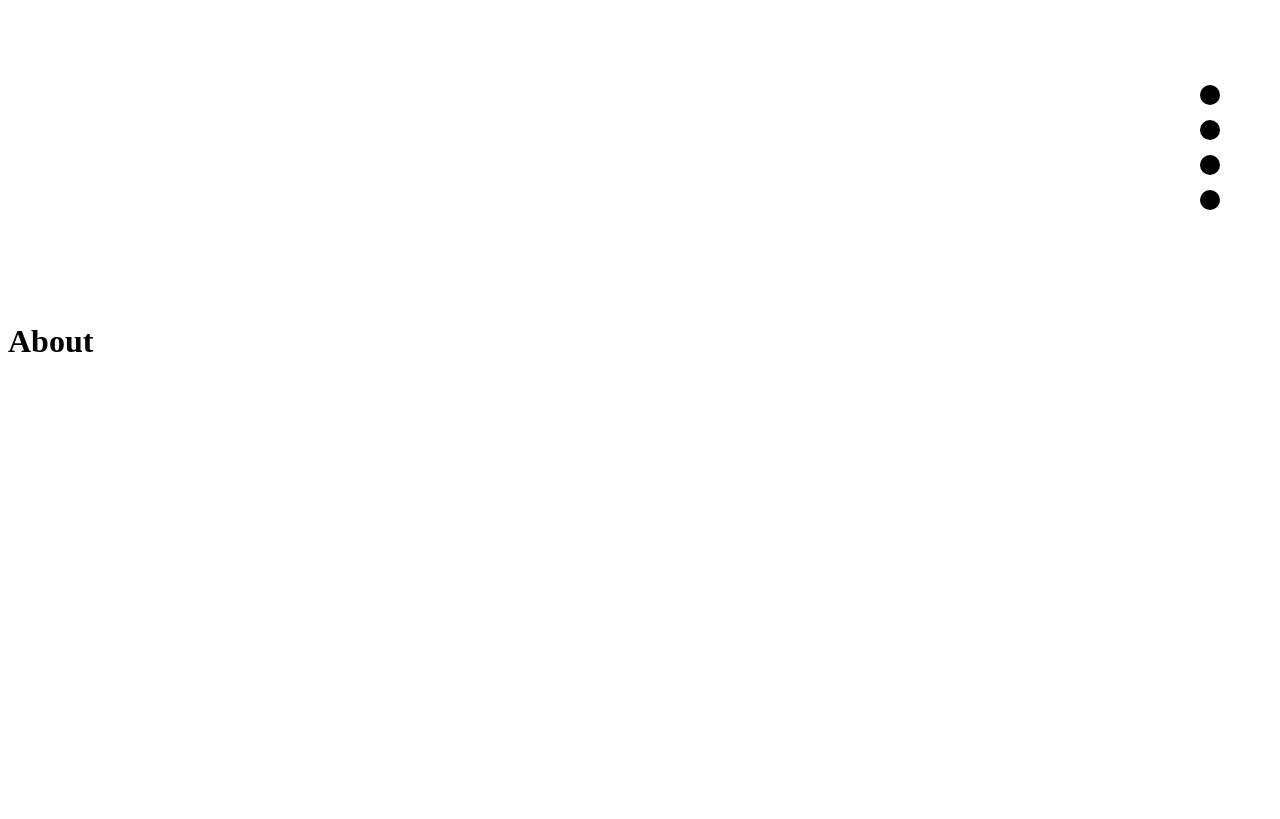
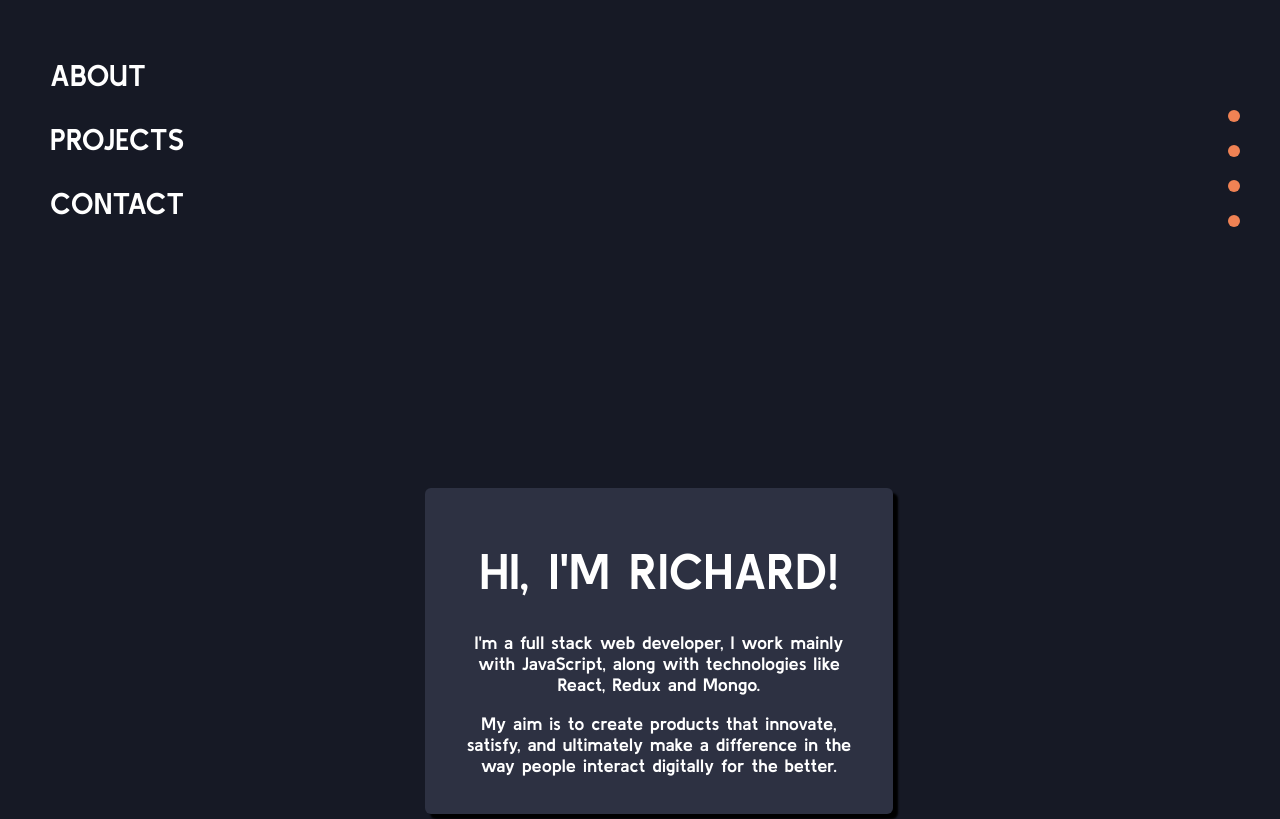
Before and after one commit to rlyhan/Richard-Han-Portfolio, a React (Create React App) app: page / in a window 1280 px wide. Shown: the part 520-1339 px from the top of the page. Built offline with nearby package versions, Linux system fonts and the light colour scheme.

Commit message:
Color scheme chosen

```diff
--- a/public/index.html
+++ b/public/index.html
@@ -8,6 +8,7 @@
       content="Web site created using create-react-app"
     />
     <title>Richard Han | Web Developer</title>
+    <link href="https://fonts.googleapis.com/css?family=Kulim+Park:700&display=swap" rel="stylesheet">
     <link href="styles.css" rel="stylesheet" type="text/css" />
   </head>
   <body>
--- a/public/styles.css
+++ b/public/styles.css
@@ -1,24 +1,83 @@
+html {
+  background-color: #161925;
+}
+
 .home, .about, .projects, .contact {
   width: 100%;
   height: 100vh;
+  padding-top: 100px;
 }
+
+/* Consistent text/elements across site */
 
 .nav-dots {
   position: fixed;
   right: 0;
   bottom: 0;
-  margin-right: 60px;
-  margin-bottom: 60px;
+  margin-right: 40px;
+  margin-bottom: 30px;
+  display: none;
 }
 
 .nav-dots div {
-  width: 20px;
-  height: 20px;
-  margin: 15px 0 10px 0;
-  background-color: black;
+  width: 12px;
+  height: 12px;
+  margin: 23px 0 23px 0;
+  background-color: #ef8254;
+  /* border: 3px solid #F1F2EB; */
   border-radius: 100%;
 }
 
 .nav-dots div:hover {
   cursor: pointer;
+  background-color: #2d3142;
 }
+
+.page-titles {
+  position: fixed;
+  left: 50px;
+  bottom: 30px;
+  color: #E0DFD5;
+  font-family: 'Kulim Park', sans-serif;
+  font-size: 30px;
+  display: none;
+}
+
+.page-titles p:hover {
+  cursor: pointer;
+}
+
+@media only screen and (min-width: 760px) {
+
+  .nav-dots, .page-titles {
+    display: block;
+  }
+
+}
+
+/* Page content */
+
+.page-content {
+  background-color: #2d3142;
+  color: white;
+  font-size: 18px;
+  font-family: 'Kulim Park', sans-serif;
+  margin: 0 30px;
+  padding: 20px 40px 20px 40px;
+  text-align: center;
+  box-shadow: 5px 5px 2px black;
+  border-radius: 6px;
+}
+
+.page-content h1 {
+  font-size: 50px;
+  color: white;
+}
+
+@media only screen and (min-width: 760px) {
+
+  .page-content {
+    margin: 0 30% 0 33%;
+  }
+
+}
--- a/src/components/About.js
+++ b/src/components/About.js
@@ -3,7 +3,19 @@ import React, { forwardRef } from 'react'
 const About = forwardRef((props, ref) => {
   return (
     <div className="about" ref={ref}>
-      <h1>About</h1>
+      <div className="page-content">
+        <h1>
+          <strong>HI, I'M RICHARD!</strong>
+        </h1>
+        <p>
+          I'm a full stack web developer, I work mainly with JavaScript, along
+          with technologies like React, Redux and Mongo.
+        </p>
+        <p>
+          My aim is to create products that innovate, satisfy, and ultimately
+          make a difference in the way people interact digitally for the better.
+        </p>
+      </div>
     </div>
   )
 })
--- a/src/components/App.js
+++ b/src/components/App.js
@@ -11,16 +11,59 @@ class App extends Component {
   constructor() {
     super()
     this.ref = []
+    window.addEventListener("scroll", function() {
+      const about = document.querySelector('.about')
+      const projects = document.querySelector('.projects')
+      const contact = document.querySelector('.contact')
+      if (window.scrollY < about.offsetTop) {
+        document.querySelectorAll('.page-titles p').forEach(title => title.style.color = 'white')
+      } else if (window.scrollY >= about.offsetTop && window.scrollY < projects.offsetTop) {
+        document.querySelectorAll('.page-titles p').forEach(title => title.style.color = 'white')
+        document.getElementById('about-title').style.color = '#ef8254'
+      } else if (window.scrollY >= projects.offsetTop && window.scrollY < contact.offsetTop) {
+        document.querySelectorAll('.page-titles p').forEach(title => title.style.color = 'white')
+        document.getElementById('projects-title').style.color = '#ef8254'
+      } else if (window.scrollY >= contact.offsetTop) {
+        document.querySelectorAll('.page-titles p').forEach(title => title.style.color = 'white')
+        document.getElementById('contact-title').style.color = '#ef8254'
+      }
+    })
+  }
+
+  setPage = (num) => {
+    // Scroll to page
+    this.ref[num].scrollIntoView({ behavior: 'smooth' })
+
+    // Changes title colors
+    // document.querySelectorAll('.page-titles p').forEach(title => title.style.color = 'white')
+    // switch(num) {
+    //   case 0:
+    //     break;
+    //   case 1:
+    //     document.getElementById('about-title').style.color = '#ef8254';
+    //     break;
+    //   case 2:
+    //     document.getElementById('projects-title').style.color = '#ef8254';
+    //     break;
+    //   case 3:
+    //     document.getElementById('contact-title').style.color = '#ef8254';
+    //     break;
+    // }
   }
 
   render() {
     return (
       <div className="App">
         <div className="nav-dots">
-          <div onClick={() => this.ref[0].scrollIntoView({ behavior: 'smooth' })}></div>
-          <div onClick={() => this.ref[1].scrollIntoView({ behavior: 'smooth' })}></div>
-          <div onClick={() => this.ref[2].scrollIntoView({ behavior: 'smooth' })}></div>
-          <div onClick={() => this.ref[3].scrollIntoView({ behavior: 'smooth' })}></div>
+          <div onClick={() => this.setPage(0)}></div>
+          <div onClick={() => this.setPage(1)}></div>
+          <div onClick={() => this.setPage(2)}></div>
+          <div onClick={() => this.setPage(3)}></div>
+        </div>
+        <div className="page-titles">
+          <p id="about-title" onClick={() => this.setPage(1)}>ABOUT</p>
+          <p id="projects-title" onClick={() => this.setPage(2)}>PROJECTS</p>
+          <p id="contact-title" onClick={() => this.setPage(3)}>CONTACT</p>
         </div>
         <Home ref={(ref) => { this.ref[0] = ref }} />
         <About ref={(ref) => { this.ref[1] = ref }} />
--- a/src/components/Contact.js
+++ b/src/components/Contact.js
@@ -3,7 +3,8 @@ import React, { forwardRef } from 'react'
 const Contact = forwardRef((props, ref) => {
   return (
     <div className="contact" ref={ref}>
-      <h1>Contact</h1>
+      <div>
+      </div>
     </div>
   )
 })
--- a/src/components/Home.js
+++ b/src/components/Home.js
@@ -3,7 +3,8 @@ import React, { forwardRef } from 'react'
 const Home = forwardRef((props, ref) => {
   return (
     <div className="home" ref={ref}>
-      <h1>Home</h1>
+      <div>
+      </div>
     </div>
   )
 })
--- a/src/components/Projects.js
+++ b/src/components/Projects.js
@@ -3,7 +3,8 @@ import React, { forwardRef } from 'react'
 const Projects = forwardRef((props, ref) => {
   return (
     <div className="projects" ref={ref}>
-      <h1>Projects</h1>
+      <div>
+      </div>
     </div>
   )
 })
```
